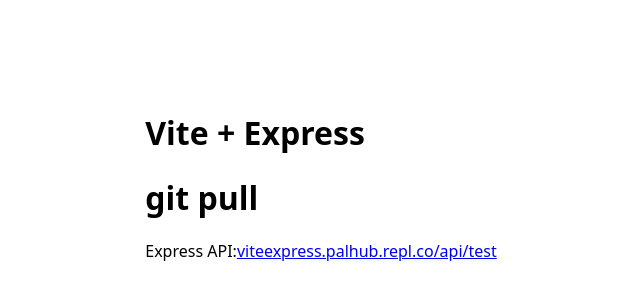
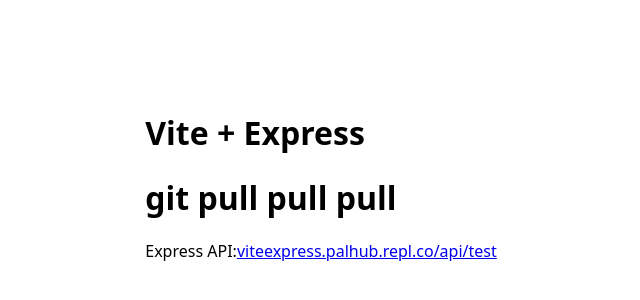
Before and after one commit to palhubofficial/ViteExpress, a React (Vite) app: page / in a window 1280 px wide. Shown: the part 216-516 px from the top of the page, without its empty margins (319-959 px from the left). Built offline with nearby package versions, Linux system fonts and the light colour scheme.

Commit message:
Update App.tsx

```diff
--- a/src/App.tsx
+++ b/src/App.tsx
@@ -4,7 +4,7 @@
   return (
     <main>
       <h1>Vite + Express</h1>
-      <h1>git pull</h1>
+      <h1>git pull pull pull</h1>
       <p>
         Express API:
         <a href="https://viteexpress.palhub.repl.co/api/test">viteexpress.palhub.repl.co/api/test</a>
```
